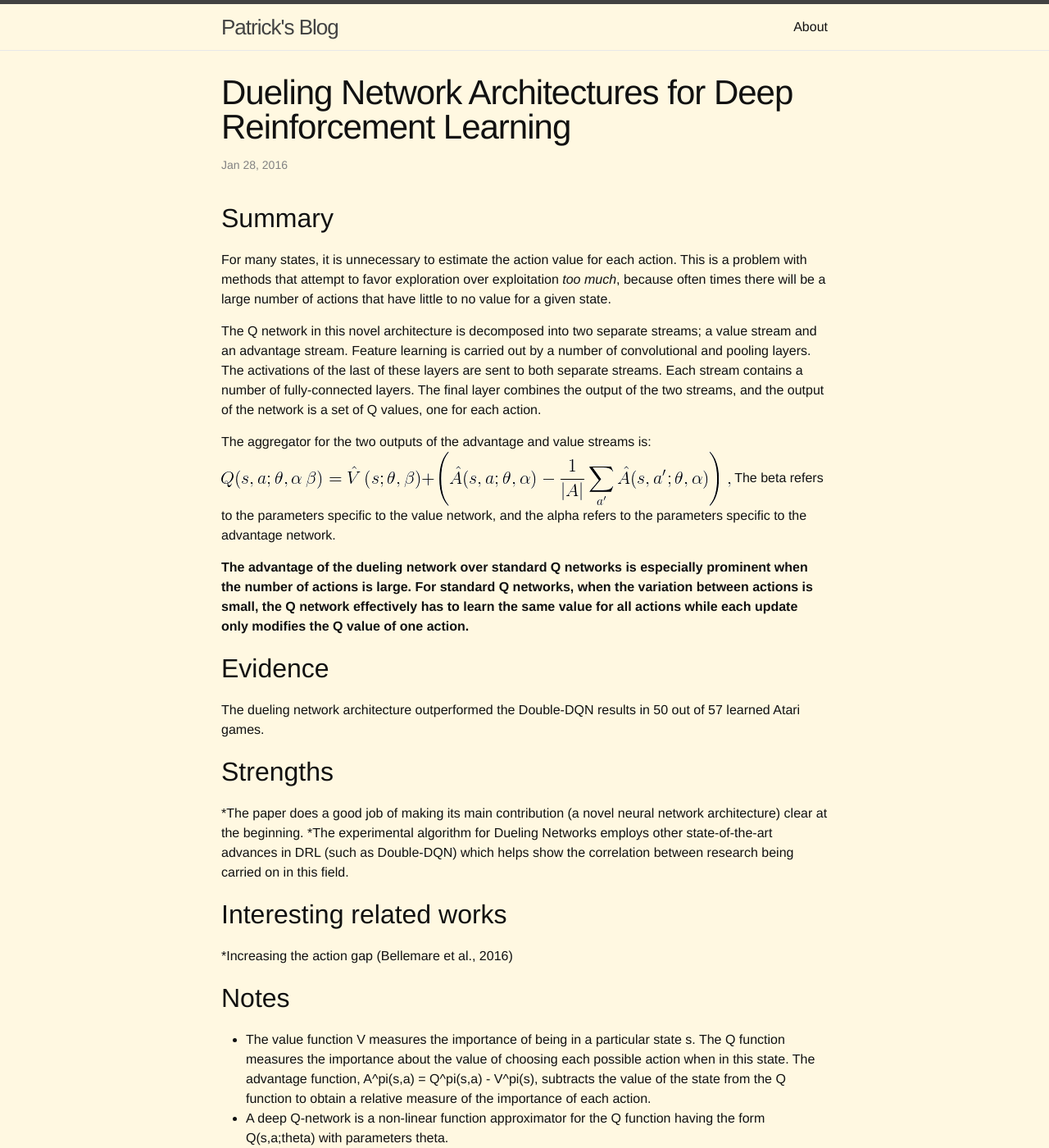
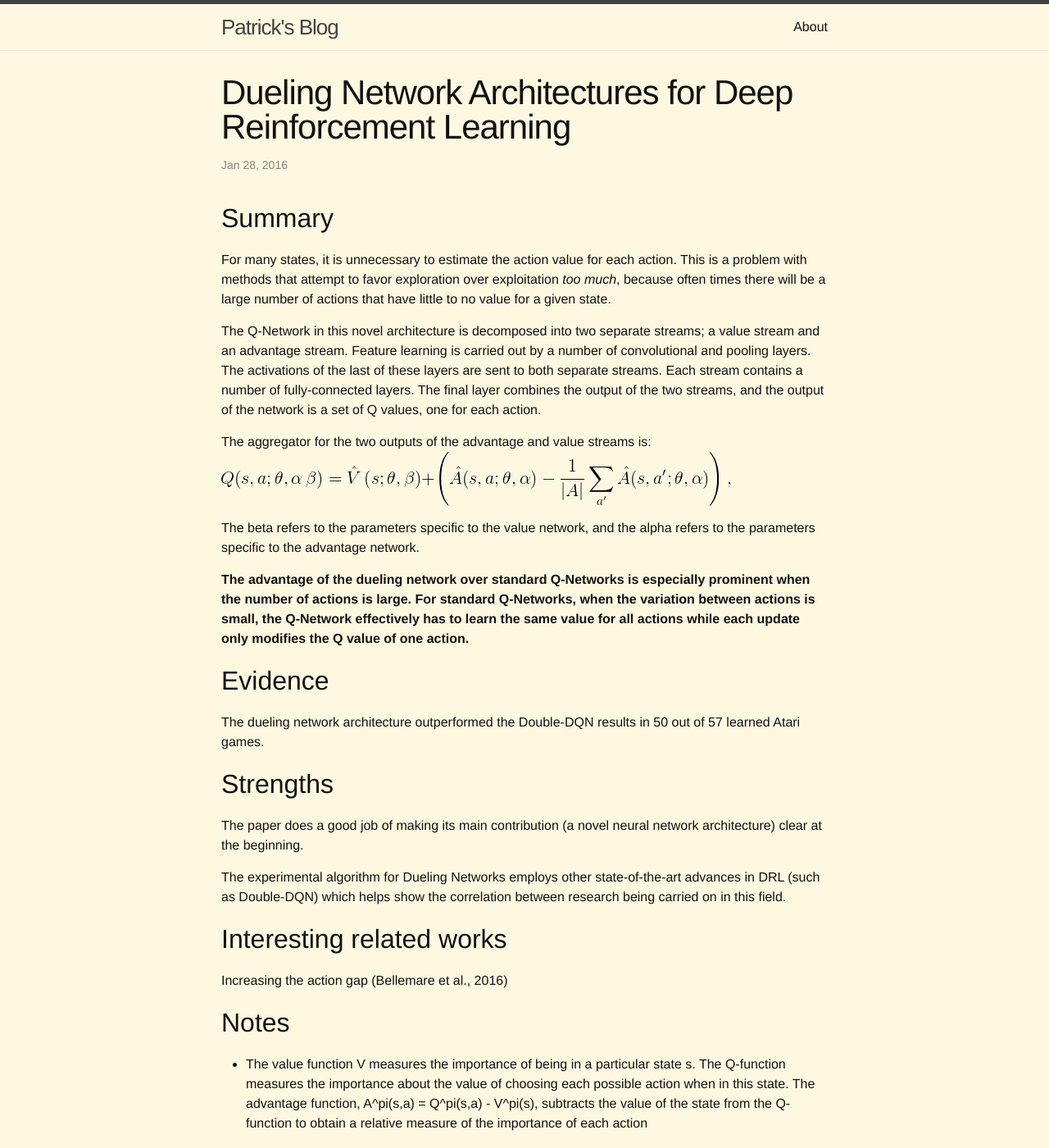
Before and after one commit to pemami4911/pemami4911.github.io, a Jekyll site: the page built from _posts/2016-01-28-dueling-networks.markdown, in a window 1280 px wide and 1400 px high. Shown: the whole window at 82% size. Built offline with Jekyll 4.4.1, drawn with Linux system fonts in a browser that asks for light colours; some of the changed text lies outside the part shown.

Commit message:
mods to dueling network post

```diff
--- a/_posts/2016-01-28-dueling-networks.markdown
+++ b/_posts/2016-01-28-dueling-networks.markdown
@@ -7,28 +7,36 @@ date:  2016-01-28 11:00 PM
 ## Summary ##
 For many states, it is unnecessary to estimate the action value for each action. This is a problem with methods that attempt to favor exploration over exploitation *too much*, because often times there will be a large number of actions that have little to no value for a given state.
 
-The Q network in this novel architecture is decomposed into two separate streams; a value stream and an advantage stream. Feature learning is carried out by a number of convolutional and pooling layers. The activations of the last of these layers are sent to both separate streams. Each stream contains a number of fully-connected layers. The final layer combines the output of the two streams, and the output of the network is a set of Q values, one for each action.
+The Q-Network in this novel architecture is decomposed into two separate streams; a value stream and an advantage stream. Feature learning is carried out by a number of convolutional and pooling layers. The activations of the last of these layers are sent to both separate streams. Each stream contains a number of fully-connected layers. The final layer combines the output of the two streams, and the output of the network is a set of Q values, one for each action.
 
 The aggregator for the two outputs of the advantage and value streams is: ![dqn_aggregator](/assets/dqn_aggregator.gif)
+
 The beta refers to the parameters specific to the value network, and the alpha refers to the parameters specific to the advantage network.
 
-<b>The advantage of the dueling network over standard Q networks is especially prominent when the number of actions is large. For standard Q networks, when the variation between actions is small, the Q network effectively has to learn the same value for all actions while each update only modifies the Q value of one action.</b>
+<b>The advantage of the dueling network over standard Q-Networks is especially prominent when the number of actions is large. For standard Q-Networks, when the variation between actions is small, the Q-Network effectively has to learn the same value for all actions while each update only modifies the Q value of one action.</b>
 
 ## Evidence ##
 The dueling network architecture outperformed the Double-DQN results in 50 out of 57 learned Atari games.
 
 ## Strengths ##
-*The paper does a good job of making its main contribution (a novel neural network architecture) clear at the beginning.
-*The experimental algorithm for Dueling Networks employs other state-of-the-art advances in DRL (such as Double-DQN) which helps show the correlation between research being carried on in this field.
+The paper does a good job of making its main contribution (a novel neural network architecture) clear at the beginning.
+
+The experimental algorithm for Dueling Networks employs other state-of-the-art advances in DRL (such as Double-DQN) which helps show the correlation between research being carried on in this field.
 
 ## Interesting related works ##
-*Increasing the action gap (Bellemare et al., 2016)
+Increasing the action gap (Bellemare et al., 2016)
 
 ## Notes ##
-* The value function V measures the importance of being in a particular state s. The Q function measures the importance about the value of choosing each possible action when in this state. The advantage function, A^pi(s,a) = Q^pi(s,a) - V^pi(s), subtracts the value of the state from the Q function to obtain a relative measure of the importance of each action.
-* A deep Q-network is a non-linear function approximator for the Q function having the form Q(s,a;theta) with parameters theta.
-* We optimize the following sequence of loss functions: ![dqn_loss](/assets/dqn_loss.gif) with the target of the loss function, y_i^{DQN}, given by the reward signal plus the discounted maximal Q value provided by the target Q network
-* A target Q network that uses parameter freezing for a certain number of iterations is used to stabilize the algorithm
+* The value function V measures the importance of being in a particular state s. The Q-function measures the importance about the value of choosing each possible action when in this state. The advantage function, A^pi(s,a) = Q^pi(s,a) - V^pi(s), subtracts the value of the state from the Q-function to obtain a relative measure of the importance of each action
+
+* A deep Q-network is a non-linear function approximator for the Q function having the form Q(s,a;theta) with parameters theta
+
+* We optimize the following sequence of loss functions: ![dqn_loss](/assets/dqn_loss.gif) with the target of the loss function, y_i^{DQN}, given by the reward signal plus the discounted maximal Q value provided by the target Q-Network
+
+* A target Q-Network that uses parameter freezing for a certain number of iterations is used to stabilize the algorithm
+
 * The specific gradient is ![dqn_gradient](/assets/dqn_gradient.gif)
+
 * Experience replay is used; use prioritized experience replay instead! (Don't just sample uniformly from memory)
+
 * To avoid overoptimistic value estimates (van Hasselt, 2010), use Double Q-Learning. Originally, the max operator uses the same values to both select and evaluate an action. Instead, use the following target: ![ddqn](/assets/ddqn.gif)
```
